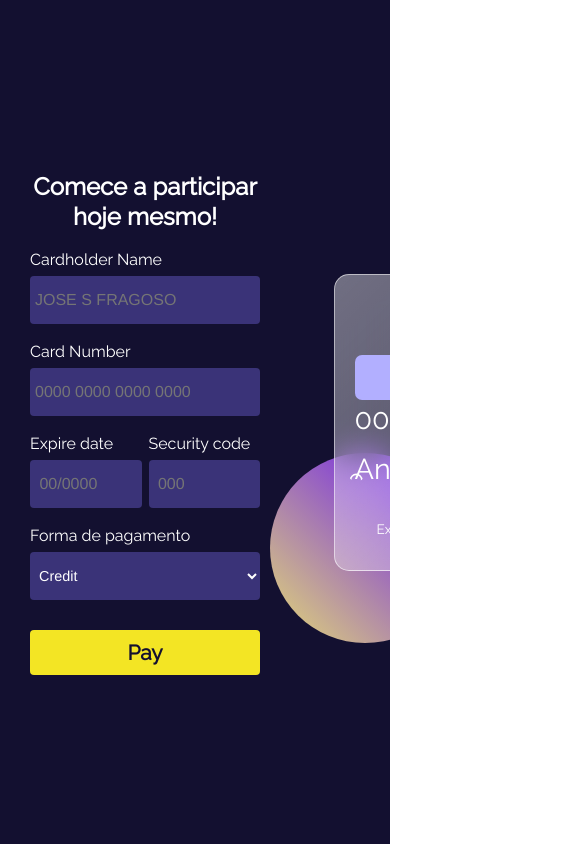
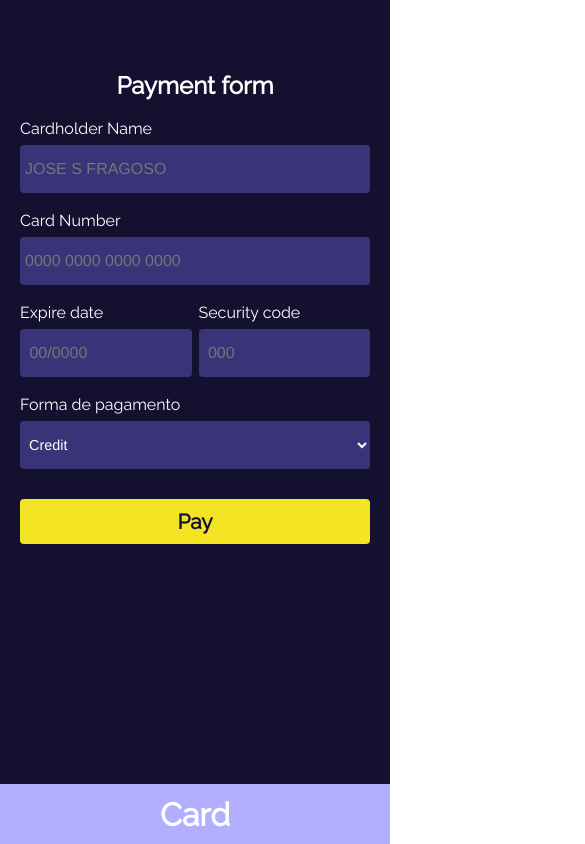
Before and after one commit to M4RC0N3/payment-screen, a React (Create React App) app: page / in a window 390 px wide. Shown: the whole page, 585 px wide, since content can reach past the window. Built offline with nearby package versions, Linux system fonts and the light colour scheme.

Commit message:
add button hidden card

```diff
--- a/src/pages/payment-card/index.tsx
+++ b/src/pages/payment-card/index.tsx
@@ -18,6 +18,7 @@ import Jcb from '../../assets/images/jcb.svg';
 import Mastercard from '../../assets/images/mastercard.svg';
 import Visa from '../../assets/images/visa.svg';
 import {Transcriber, FlagRec} from './script';
+
 function PaymentCard() {
     const[stopArrowFlags, setStopArrowFlags] = useState(true);
     const[stopArrowName, setStopArrowName] = useState(true);
@@ -98,11 +99,15 @@ function PaymentCard() {
         Transcriber();
         Arrows();
     })
+    function ShowCard(){
+        const CardContainer:any = document.getElementById('card-container');
+        CardContainer.classList.toggle('show-card');
+    }
   return (
     <div className="payment-card-container">
         <div className="form-container">
             <div className="form-content">
-                <h1 className='title'>Comece a participar hoje mesmo!</h1>
+                <h1 className='title'>Payment form</h1>
                 <form action="">
                     <div className='cardholder-name-container'>
                         <label htmlFor='name'>Cardholder Name</label>
@@ -133,7 +138,7 @@ function PaymentCard() {
                 </form>
             </div>
         </div>
-        <div className="card-container">
+        <div className="card-container" id='card-container' data-show>
             <div className="card-content">
                 <div className="card">
                     <div className="card-flag-container">
@@ -246,6 +251,7 @@ function PaymentCard() {
                 </div>
             </div>
         </div>
+        <button onClick={ShowCard}>Card</button>
     </div>
   );
 }
--- a/src/pages/payment-card/style/index.css
+++ b/src/pages/payment-card/style/index.css
@@ -321,6 +321,18 @@
   left: 0;
   bottom: 2%;
 }
+.payment-card-container button {
+  display: none;
+  width: 100%;
+  background-color: #B2AFFF;
+  height: 60px;
+  color: #fff;
+  border: none;
+  align-self: flex-end;
+  font-size: 2rem;
+  font-family: "raleway-regular", Helvetica, sans-serif;
+  font-weight: bold;
+}
 
 [data-animation] {
   opacity: 0;
@@ -336,4 +348,39 @@
 
 [data-animation].anime {
   opacity: 1;
+}
+
+@media only screen and (max-width: 860px) {
+  .payment-card-container {
+    display: grid;
+    grid-template-columns: 1fr;
+  }
+  .payment-card-container .form-container {
+    box-sizing: border-box;
+    padding: 0 20px;
+  }
+  .payment-card-container .form-container .form-content {
+    margin: 0;
+  }
+  .payment-card-container .card-container {
+    position: absolute;
+    background-color: rgba(59, 59, 59, 0.2);
+    -webkit-backdrop-filter: blur(10px);
+            backdrop-filter: blur(10px);
+    pointer-events: none;
+  }
+  .payment-card-container .card-container .card-content {
+    margin-right: 0px;
+  }
+  .payment-card-container button {
+    display: block;
+    z-index: 0;
+  }
+  [data-show] {
+    opacity: 0;
+    transition: 0.4s ease-out;
+  }
+  [data-show].show-card {
+    opacity: 1;
+  }
 }/*# sourceMappingURL=index.css.map */
--- a/src/pages/payment-card/style/index.scss
+++ b/src/pages/payment-card/style/index.scss
@@ -312,6 +312,18 @@ $fontStandard:'raleway-regular', Helvetica, sans-serif;
       }
     }
   }
+  button{
+    display: none;
+    width: 100%;
+    background-color: #B2AFFF;
+    height: 60px;
+    color: #fff;
+    border: none;
+    align-self: flex-end;
+    font-size: 2rem;
+    font-family: $fontStandard;
+    font-weight: bold;
+  }
 }
 [data-animation]{
   opacity: 0;
@@ -326,3 +338,4 @@ $fontStandard:'raleway-regular', Helvetica, sans-serif;
 [data-animation].anime{
   opacity: 1;
 }
+@import './responsive';
```
Also changed, not shown: 1 other file (tests, documents, lock files or other folders).
